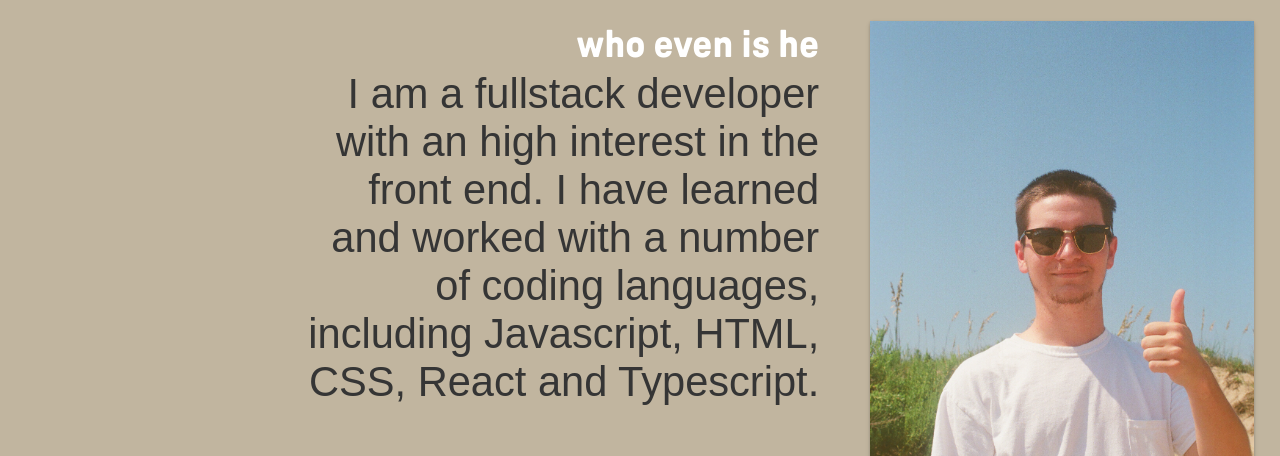
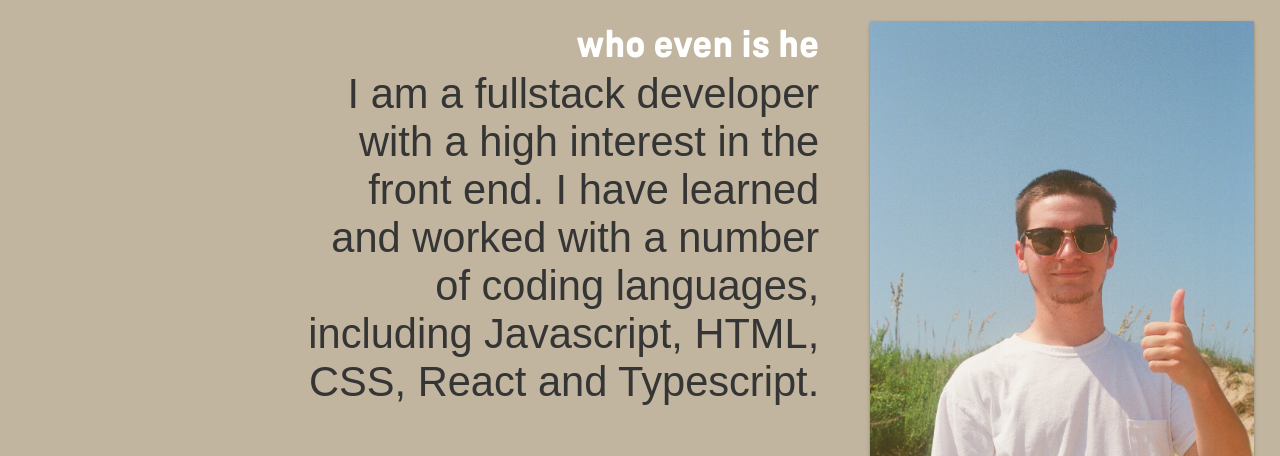
Before and after one commit to ttiurt/portfolio, a React (Vite) app: page / in a window 1280 px wide. Shown: the part 217-673 px from the top of the page. Built offline with nearby package versions, Linux system fonts and the light colour scheme; a web font is replaced by a local one.

Commit message:
spell check

```diff
--- a/src/pages/Home/Home.jsx
+++ b/src/pages/Home/Home.jsx
@@ -14,7 +14,7 @@ const Home = () => {
             <div className={styles.ABOUTtitle}>
               <h1>who even is he</h1>
             </div>
-            <p>I am a fullstack developer with an high interest in the front end. I have learned and worked with a number of coding languages, including Javascript, HTML, CSS, React and Typescript.</p>
+            <p>I am a fullstack developer with a high interest in the front end. I have learned and worked with a number of coding languages, including Javascript, HTML, CSS, React and Typescript.</p>
           </div>
           <div className={styles.ABOUTimg}>
             <img src='/headshot.jpg' alt="Me." />
```
